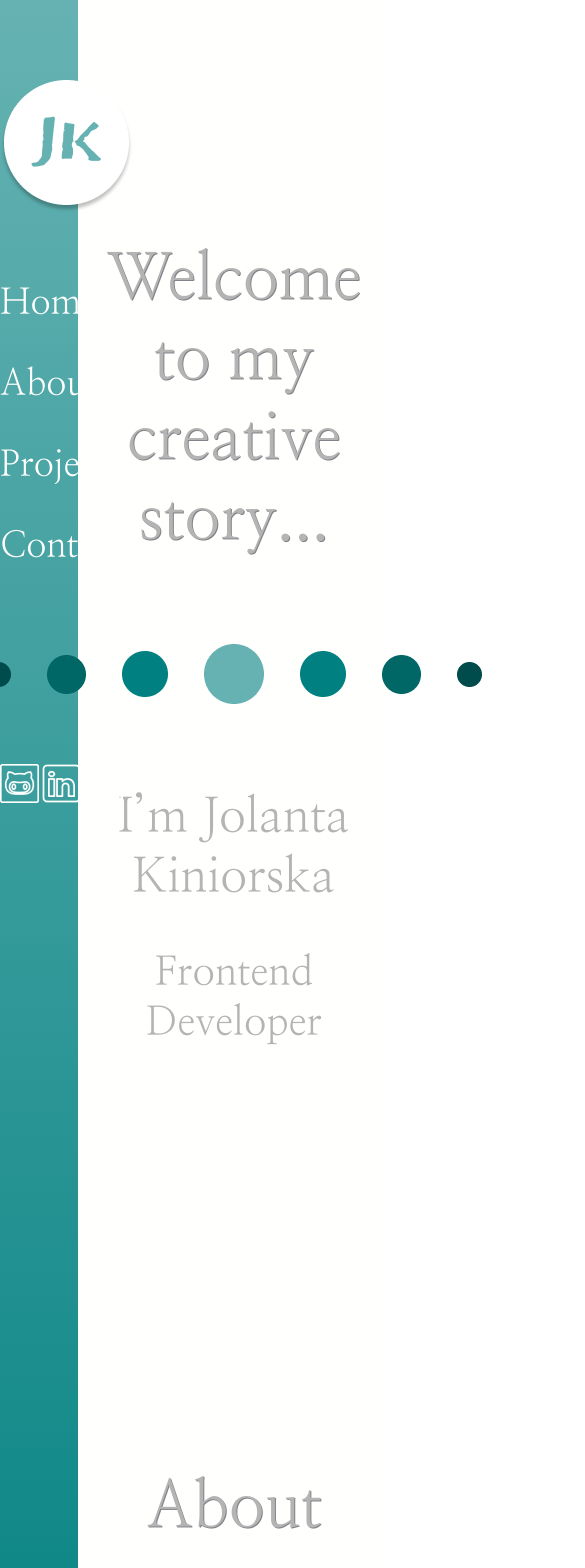
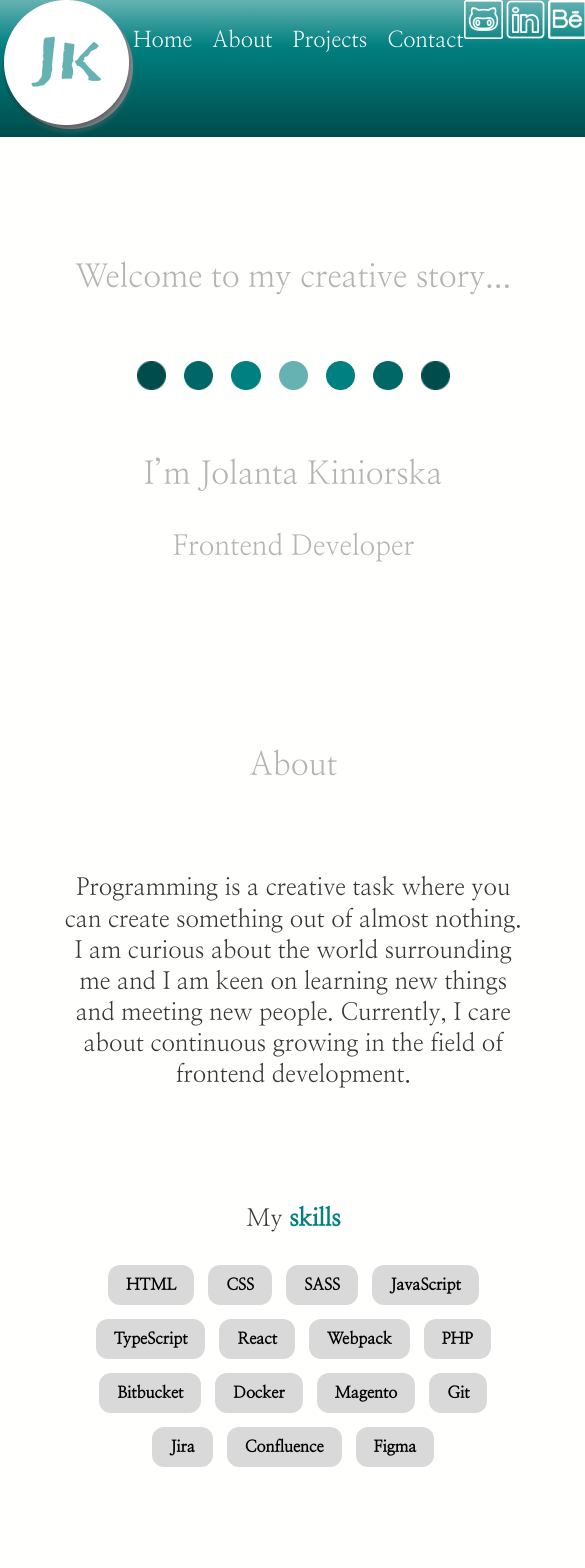
Before and after one commit to jola-kiniorska/jola-kiniorska.github.io, a React (Create React App) app: page / in a window 390 px wide. Shown: the top 1568 px of the page, 585 px wide, since content can reach past the window. Built offline with nearby package versions, Linux system fonts and the light colour scheme; a web font is replaced by a local one.

Commit message:
add desktop styles

```diff
--- a/package.json
+++ b/package.json
@@ -7,6 +7,7 @@
     "@testing-library/react": "^13.4.0",
     "@testing-library/user-event": "^13.5.0",
     "react": "^18.3.1",
+    "react-device-detect": "^2.2.3",
     "react-dom": "^18.3.1",
     "react-router-dom": "^6.23.1",
     "react-scripts": "5.0.1",
--- a/src/sections/Navbar/Navbar.tsx
+++ b/src/sections/Navbar/Navbar.tsx
@@ -4,24 +4,57 @@ import icon_github from "../../images/icon_github.png";
 import icon_linkedin from "../../images/icon_linkedin.png";
 import icon_behance from "../../images/icon_behance.png";
 import SocialMedia from "../../components/SocialMedia/SocialMedia.tsx";
+import { isMobile } from "react-device-detect";
 
 const Navbar = () => {
+  const scroll = (section) => {
+    document
+      .querySelector(`.main_content-${section}`)
+      ?.scrollIntoView({ behavior: "smooth", block: "center" });
+  };
 
-const scroll = (section) => {
-  document.querySelector(`.main_content-${section}`)?.scrollIntoView({behavior: "smooth", block: "center"});
-}
-
+  const renderContent = () => {
+    if (isMobile) {
       return (
         <div className="navbar">
           <div className="navbar_wrapper">
-        <div className="logo_link" onClick={() => scroll('home')}>
+            <div className="wrapper_nav-text">
+              <p className="nav-text" onClick={() => scroll("home")}>
+                Home
+              </p>
+              <p className="nav-text" onClick={() => scroll("about")}>
+                About
+              </p>
+              <p className="nav-text" onClick={() => scroll("projects")}>
+                Projects
+              </p>
+              <p className="nav-text" onClick={() => scroll("contact")}>
+                Contact
+              </p>
+            </div>
+          </div>
+        </div>
+      );
+    }
+    return (
+      <div className="navbar">
+        <div className="navbar_wrapper">
+          <div className="logo_link" onClick={() => scroll("home")}>
             <img src={logo} alt="logo" />
           </div>
           <div className="wrapper_nav-text">
-          <p className="nav-text" onClick={() => scroll('home')}>Home</p>
-          <p className="nav-text" onClick={() => scroll('about')}>About</p>
-          <p className="nav-text" onClick={() => scroll('projects')}>Projects</p>
-          <p className="nav-text" onClick={() => scroll('contact')}>Contact</p>
+            <p className="nav-text" onClick={() => scroll("home")}>
+              Home
+            </p>
+            <p className="nav-text" onClick={() => scroll("about")}>
+              About
+            </p>
+            <p className="nav-text" onClick={() => scroll("projects")}>
+              Projects
+            </p>
+            <p className="nav-text" onClick={() => scroll("contact")}>
+              Contact
+            </p>
           </div>
           <div className="wrapper_social-media">
             <SocialMedia
@@ -42,4 +75,7 @@ const scroll = (section) => {
     );
   };
 
+  return renderContent();
+};
+
 export default Navbar;
--- a/src/styles/global.scss
+++ b/src/styles/global.scss
@@ -1,3 +1,4 @@
+@import "mixins.scss";
 @import "partials/home.scss";
 @import "partials/about.scss";
 @import "partials/projects.scss";
@@ -7,6 +8,7 @@
 
 body {
     margin: 0;
+    width: fit-content;
 
     p, a {
         font-family: $mainFont;
@@ -15,20 +17,34 @@ body {
 
 .portfolio-main {
     display: flex;
+    flex-direction: column;
     width: 100%;
+
+    @include desktop {
+        flex-direction: row;
+    }
 
     .main_content {
         background-color: $mainBackgroundColor;
-        width: 80%;
+        width: 100%;
         height: 100%;
+
+        @include desktop {
+            width: 80%;
+        }
 
         .content_title {
             font-family: $mainFont;
-            font-size: 64px;
+            font-size: 32px;
             color: $titleColor;
             text-align: center;
-            margin-bottom: 84px;
-            text-shadow: 1px 1px #818589;
+            margin-bottom: 64px;
+
+            @include desktop {
+                font-size: 64px;
+                text-shadow: 1px 1px #818589;
+                margin-bottom: 84px;
+            }
         }
 
         .content_text {
--- /dev/null
+++ b/src/styles/mixins.scss
@@ -0,0 +1,35 @@
+@mixin mobile-s {
+    @media all and (max-width: 360px) {
+        @content;
+    }
+}
+
+@mixin mobile-m {
+    @media all and (min-width: 361px) {
+        @content;
+    }
+}
+
+@mixin tablet {
+    @media all and (min-width: 640px) {
+        @content;
+    }
+}
+
+@mixin desktop {
+    @media all and (min-width: 1024px) {
+        @content;
+    }
+}
+
+@mixin desktop-m {
+    @media all and (min-width: 1440px) {
+        @content;
+    }
+}
+
+@mixin desktop-l {
+    @media all and (min-width: 1920px) {
+        @content;
+    }
+}
--- a/src/styles/partials/about.scss
+++ b/src/styles/partials/about.scss
@@ -1,49 +1,86 @@
 @import "../../styles/settings.scss";
 
 .main_content-about {
-    margin-bottom: 420px;
+    margin-bottom: 180px;
+
+    @include desktop {
+        margin-bottom: 420px;
+    }
 
     .page_content {
         display: flex;
-        flex-direction: row;
+        flex-direction: column;
         justify-content: space-between;
-        gap: 150px;
+        gap: 64px;
         margin: 0 10%;
 
+        @include desktop {
+            flex-direction: row;
+            gap: 150px;
+        }
+
         .flex-wrapper {
-            width: 50%;
+            width: auto;
+
+            @include desktop {
+                width: 50%;
+            }
 
             .content_text {
-                font-size: 32px;
+                font-size: 24px;
                 color: $textColor;
+                text-align: center;
+
+                @include desktop {
+                    font-size: 32px;
+                }
             }
 
             &.wrapper-first {
                 .content_text {
-                    text-align: right;
                     line-height: 1.3;
+
+                    @include desktop {
+                        text-align: right;
+                    }
                 }
             }
 
             &.wrapper-second {
-                .content_text span {
-                    color: $secondtNavbarColor;
-                    font-weight: 600;
+                .content_text {
+                    @include desktop {
+                        text-align: left;
+                    }
+
+                    span {
+                        color: $secondtNavbarColor;
+                        font-weight: 600;
+                    }
                 }
 
                 .content_set_stickers {
                     display: flex;
                     flex-wrap: wrap;
+                    justify-content: center;
+
+                    @include desktop {
+                        justify-content: left;
+                    }
 
                     .content_sticker {
-                        font-size: 18px;
+                        font-size: 16px;
                         font-weight: 600;
                         color: $colorBlack;
                         width: fit-content;
                         padding: 10px 18px;
-                        margin: 10px;
+                        margin: 7px;
                         border-radius: 12px;
                         background-color: $stickerBackgroundColor;
+
+                        @include desktop {
+                            font-size: 18px;
+                            margin: 10px;
+                        }
                     }
                 }
             }
--- a/src/styles/partials/home.scss
+++ b/src/styles/partials/home.scss
@@ -1,25 +1,53 @@
 @import "../settings.scss";
 
 .main_content-home {
-    margin: 240px auto 420px;
+    margin: 120px auto 180px;
     text-align: center;
+
+    @include desktop {
+        margin: 240px auto 420px;
+    }
 
     .dots_set {
         display: flex;
         justify-content: center;
-        gap: 36px;
+        gap: 18px;
         align-items: center;
-        margin-bottom: 84px;
+        margin-bottom: 64px;
+
+        @include desktop {
+            margin-bottom: 84px;
+        }
+
+        img {
+            width: 5%;
+
+            @include desktop {
+                width: auto;
+            }
+        }
+
+        @include desktop {
+            gap: 36px;
+        }
     }
 
     .content_subtitle {
-        font-size: 48px;
+        font-size: 32px;
         color: $titleColor;
         text-align: center;
         margin-bottom: 36px;
+
+        @include desktop {
+            font-size: 48px;
+        }
     }
 
     .content_text {
-        font-size: 40px;
+        font-size: 28px;
+
+        @include desktop {
+            font-size: 40px;
+        }
     }
 }
--- a/src/styles/partials/navbar.scss
+++ b/src/styles/partials/navbar.scss
@@ -2,11 +2,18 @@
 
 .navbar {
     background: linear-gradient($firstNavbarColor, $secondtNavbarColor, $thirdNavbarColor, $fourthtNavbarColor);
+    display: block;
+
+    @include desktop {
         width: 20%;
-    display: block;
+    }
 
     .navbar_wrapper {
         display: flex;
+        flex-direction: row;
+        justify-content: center;
+
+        @include desktop {
             flex-direction: column;
             justify-content: space-between;
             position: fixed;
@@ -14,6 +21,7 @@
             height: -webkit-fill-available;
             width: inherit;
             padding: 80px 0 36px;
+        }
 
         .logo_link {
             img {
@@ -29,18 +37,29 @@
 
         .wrapper_nav-text {
             display: flex;
+            flex-direction: row;
+            gap: 20px;
+            padding: 26px 0;
+
+            @include desktop {
                 flex-direction: column;
                 gap: 36px;
                 margin-bottom: 132px;
+                padding: 0;
+            }
 
             .nav-text {
-                font-size: 36px;
+                font-size: 22px;
                 color: white;
                 margin: 0;
                 cursor: pointer;
 
                 &:hover {
                     text-shadow: 3px 3px #818589;
+                }
+
+                @include desktop {
+                    font-size: 36px;
                 }
             }
         }
--- a/src/styles/partials/projects.scss
+++ b/src/styles/partials/projects.scss
@@ -1,8 +1,12 @@
 @import "../../styles/settings.scss";
 
 .main_content-projects {
-    margin-bottom: 420px;
+    margin-bottom: 180px;
     position: relative;
+
+    @include desktop {
+        margin-bottom: 420px;
+    }
 
     .content_set_projects {
         display: flex;
@@ -10,24 +14,35 @@
         justify-content: center;
 
         .content_project-tile {
-            width: 250px;
-            height: 250px;
+            width: 180px;
+            height: 180px;
             background-color: $stickerBackgroundColor;
             border-radius: 20px;
             display: flex;
             justify-content: center;
             align-items: center;
-            margin: 30px 90px;
+            margin: 25px 20px;
             text-decoration: none;
             background-image: unset;
+
+            @include desktop {
+                width: 250px;
+                height: 250px;
+                margin: 30px 90px;
+            }
 
             .content_text {
                 width: 100%;
                 text-align: center;
-                font-size: 28px;
-                padding: 10px;
+                font-size: 18px;
+                padding: 8px;
                 color: $colorWhite;
                 background-color: rgba(0,102,102, 0.6);
+
+                @include desktop {
+                    font-size: 28px;
+                    padding: 10px;
+                }
             }
 
             .project_links {
@@ -45,20 +60,30 @@
                     display: flex;
                     flex-direction: row;
                     justify-content: center;
-                    gap: 30px;
+                    gap: 20px;
                     background-color: $stickerBackgroundColor;
                     width: 100%;
                     box-shadow:
                         5px 0 $thirdNavbarColor inset,
                         -5px 0 $thirdNavbarColor inset;
-                    padding: 10px 0;
+                    padding: 7px 0;
+
+                    @include desktop {
+                        gap: 30px;
+                        padding: 10px 0;
+                    }
 
                     .project_link {
                         cursor: pointer;
 
                         img {
-                            width: 44px;
-                            height: 44px;
+                            width: 36px;
+                            height: 36px;
+
+                            @include desktop {
+                                width: 44px;
+                                height: 44px;
+                            }
                         }
                     }
                 }
```
Also changed, not shown: 1 other file (tests, documents, lock files or other folders). Lines whose indentation alone changed are shown as unchanged.
